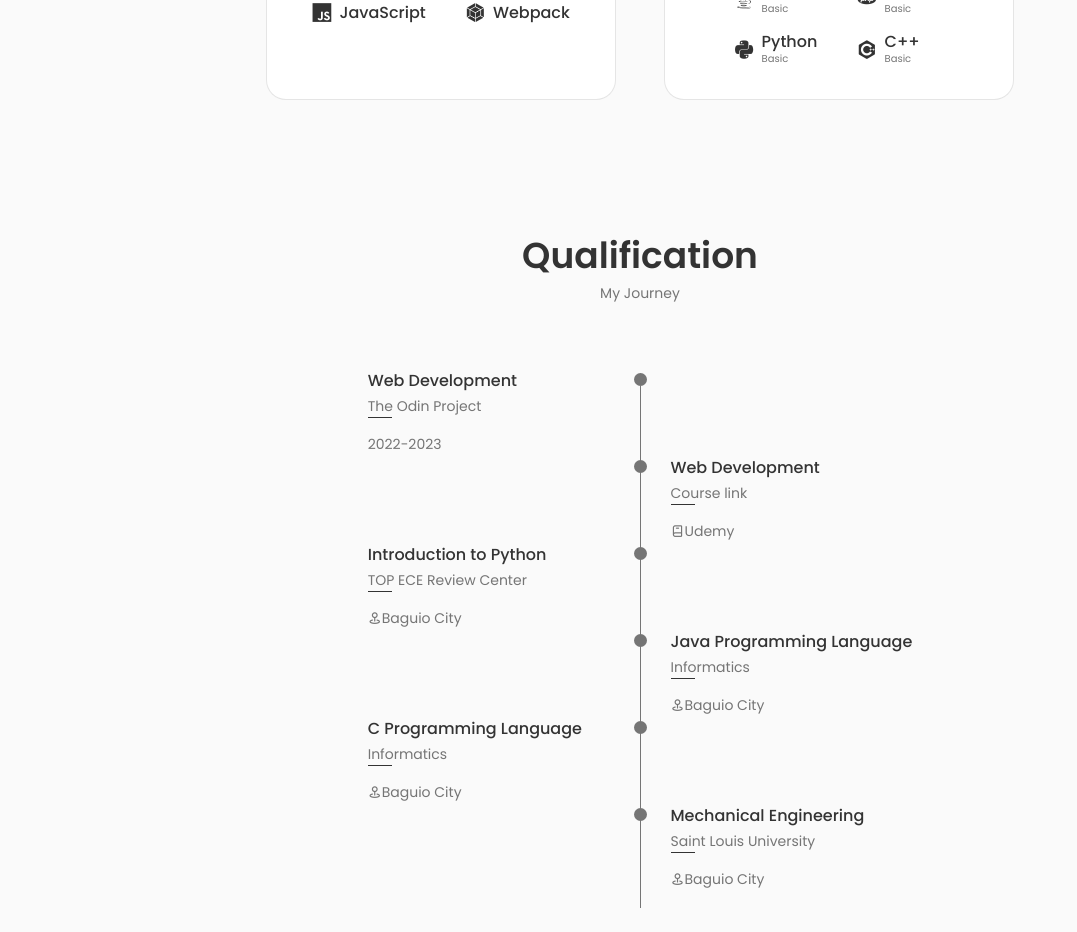
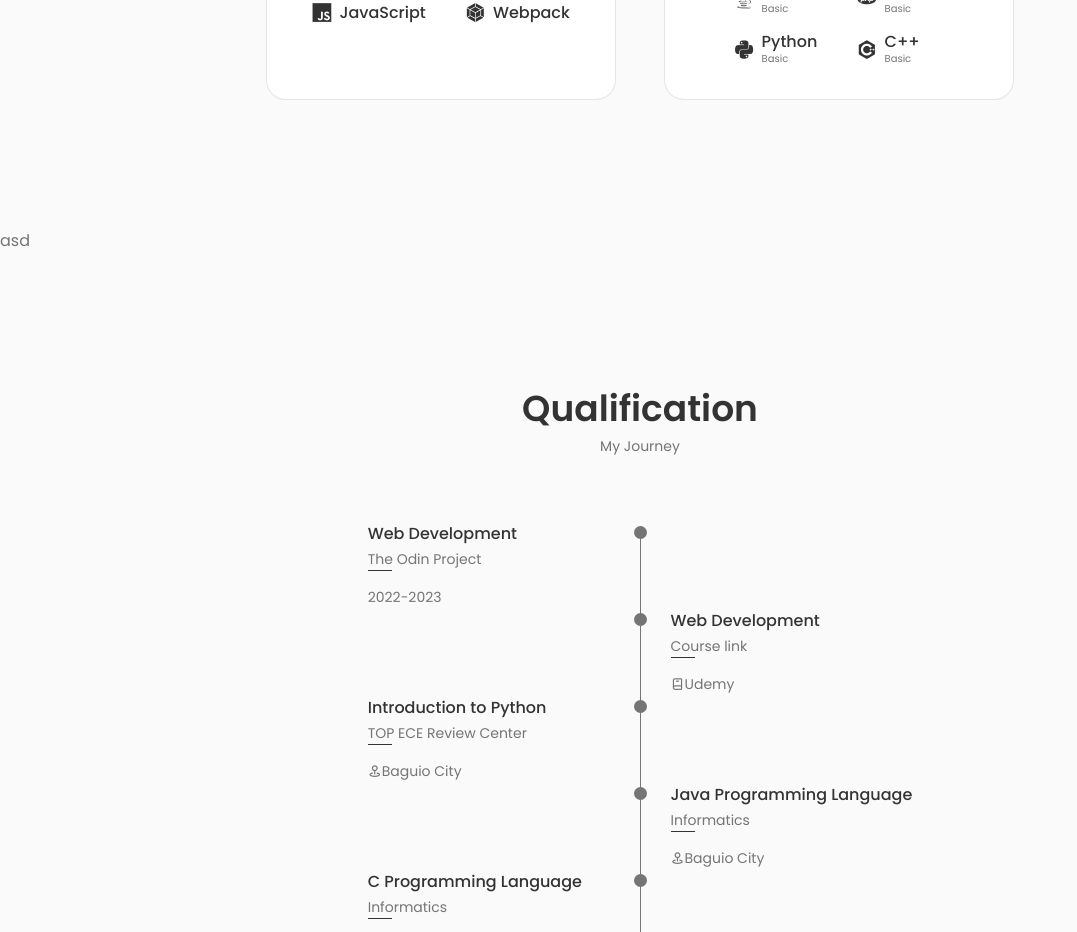
Before and after one commit to hayaman3/portfolio, a React (Create React App) app: page / in a window 1280 px wide. Shown: the part 1660-2592 px from the top of the page, without its empty margins (0-1077 px from the left). Built offline with nearby package versions, Linux system fonts and the light colour scheme.

Commit message:
added Portfolio component

```diff
--- a/package.json
+++ b/package.json
@@ -14,8 +14,8 @@
     "web-vitals": "^2.1.4"
   },
   "scripts": {
-    "start": "react-scripts start",
-    "build": "react-scripts build",
+    "start": "export SET NODE_OPTIONS=--openssl-legacy-provider && react-scripts start",
+    "build": "export SET NODE_OPTIONS=--openssl-legacy-provider && react-scripts build",
     "test": "react-scripts test",
     "eject": "react-scripts eject"
   },
--- a/src/App.jsx
+++ b/src/App.jsx
@@ -7,6 +7,7 @@ import Skills from './components/skills/Skills';
 import Qualification from './components/qualification/Qualification';
 import Contact from './components/contact/Contact';
 import Activity from './components/activity/Activity';
+import Portfolio from './components/portfolio/Porfolio';
 import Footer from './components/footer/Footer';
 import Scrollup from './components/scrollup/Scrollup';
 
@@ -18,6 +19,7 @@ function App() {
         <Home />
         <About />
         <Skills />
+        <Portfolio />
         <Qualification />
         <Contact />
         <Activity />
--- /dev/null
+++ b/src/components/portfolio/Porfolio.jsx
@@ -0,0 +1,12 @@
+import React from 'react';
+import './portfolio.css';
+
+function Portfolio() {
+  return (
+    <section className="portfolio section">
+      <div className="portfolio-card">asd</div>
+    </section>
+  );
+}
+
+export default Portfolio;
```
Also changed, not shown: src/components/portfolio/portfolio.css (added), 1 other file (tests, documents, lock files or other folders).
